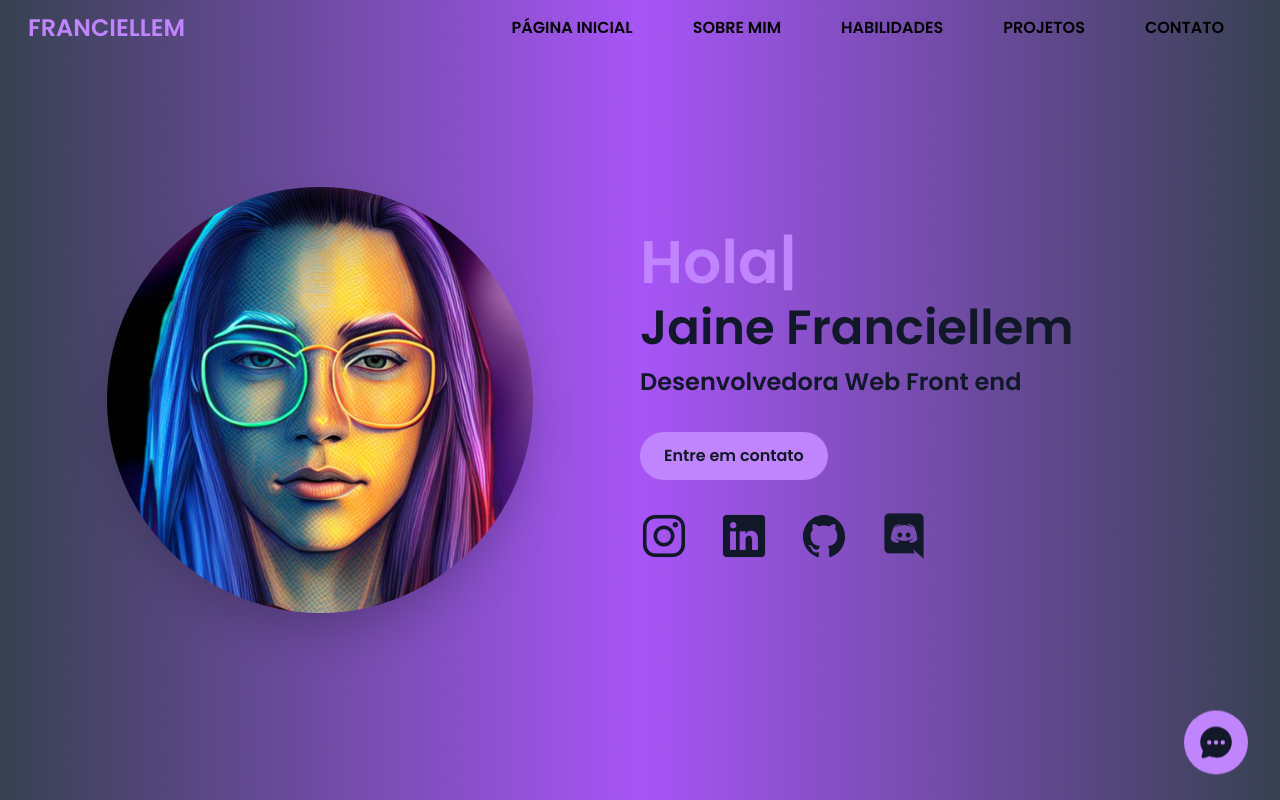
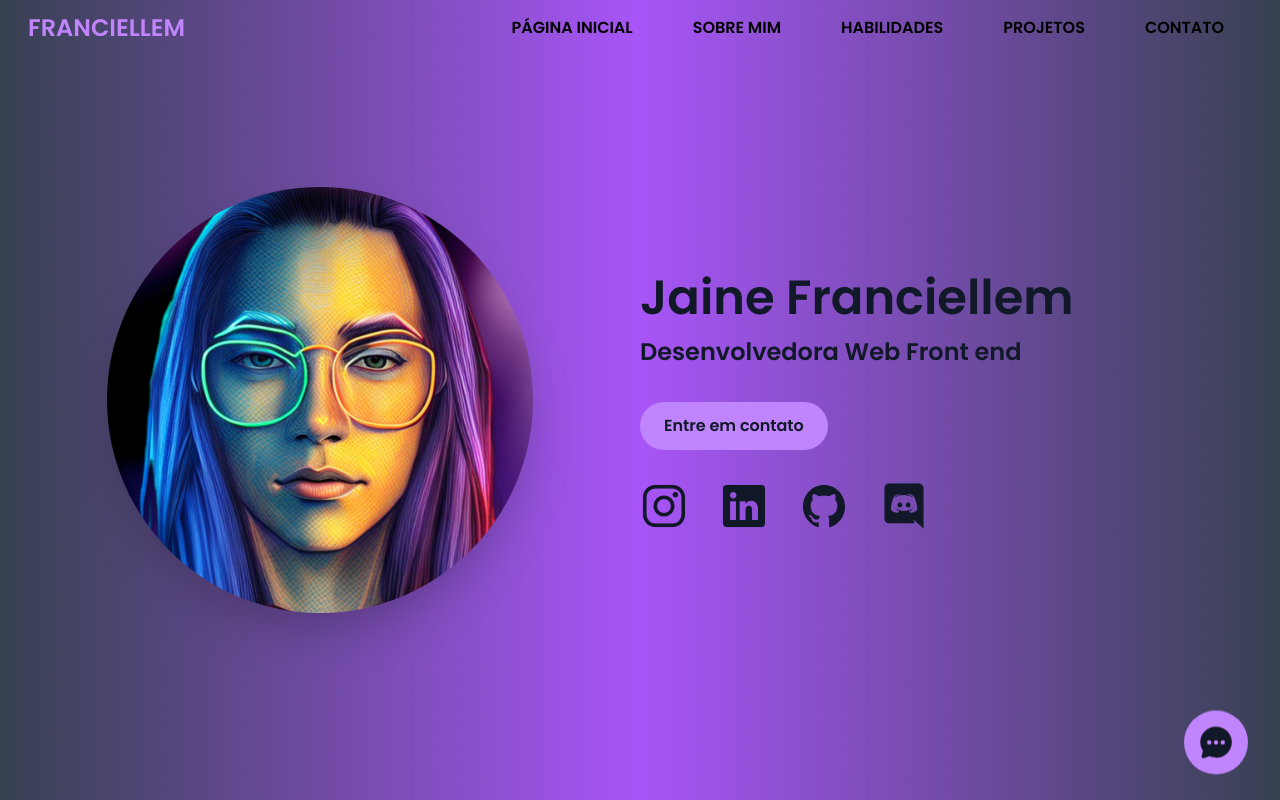
Before and after one commit to Jainefranciellem/Meu-Portfolio, a React (Vite) app: page / in a window 1280 px wide. Shown: the top 800 px of the page. Built offline with nearby package versions, Linux system fonts and the light colour scheme.

Commit message:
tirei o typical

```diff
--- a/package.json
+++ b/package.json
@@ -13,7 +13,6 @@
     "react-dom": "^18.2.0",
     "react-icons": "^4.7.1",
     "react-router-dom": "^6.6.1",
-    "react-typical": "^0.1.3",
     "swiper": "^8.4.6"
   },
   "devDependencies": {
--- a/src/components/Hero.jsx
+++ b/src/components/Hero.jsx
@@ -1,6 +1,6 @@
 import React, { Component } from 'react'
 import myself from '../img/eu.png'
-import Typical from "react-typical";
+// import Typical from "react-typical";
 
 
 const Hero = () => {
@@ -24,7 +24,7 @@ const Hero = () => {
        <div className="md:text-left text-center">
         <h1 className="md:text-5xl text-2xl md:leading-normal leading-10 text-gray-900 font-bold">
             <span className="text-purple-400 md:text-6xl text-5xl">
-            <Typical
+            {/* <Typical
             loop={Infinity}
             steps={[
               `Ola, eu sou`,
@@ -34,7 +34,7 @@ const Hero = () => {
               "Hola yo soy",
               1000,
             ]}
-          />
+          /> */}
           </span>
             Jaine Franciellem
           </h1>
```
Also changed, not shown: 6 other files (tests, documents, lock files or other folders).
